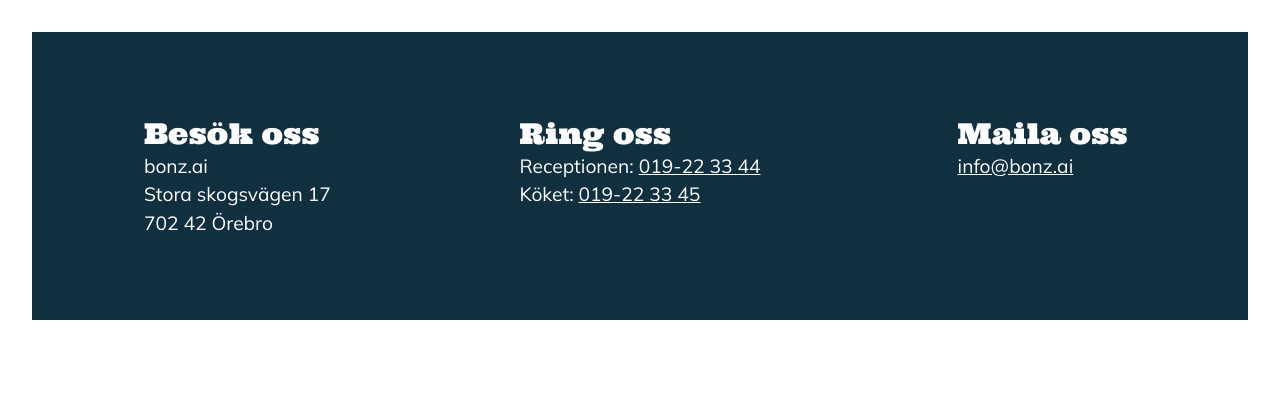
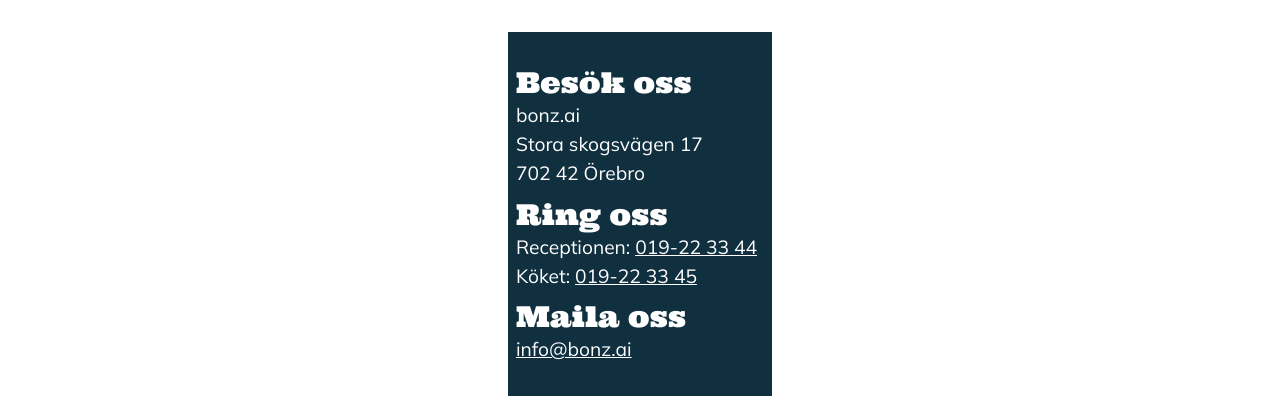
Before and after one commit to MattiasRensmo/yh_inlamning2_hotellsida, a plain HTML site: page index.html in a window 1280 px wide. Shown: the part 2288-2684 px from the top of the page. Before the commit the page ends 2608 px from the top, so only its background shows below. Drawn offline with Linux system fonts and the light colour scheme.

Commit message:
fel ta bort

```diff
--- a/index.html
+++ b/index.html
@@ -116,6 +116,7 @@
         </div>
       </aside>
       <footer class="footer">
+        <section class="footer__item-container">
           <section class="footer__item footer__item--first">
             <h2 class="footer__title">Besök oss</h2>
             <p class="footer__text">bonz.ai</p>
@@ -138,6 +139,7 @@
               <a href="mailto:info@bonz.ai" class="footer__link">info@bonz.ai</a>
             </p>
           </section>
+        </section>
       </footer>
     </div>
   </body>
--- a/style.css
+++ b/style.css
@@ -170,19 +170,23 @@
   background-color: var(--color-primary);
   color: white;
   min-height: 18rem;
+  padding: 2rem 0.5rem;
+  font-size: 1.2rem;
+  margin: 0 auto;
+}
+
+.footer__item-container {
+  flex-grow: 1;
+  width: min(1000px, 100%);
   display: grid;
   grid-template-columns: repeat(auto-fit, minmax(15.5rem, 1fr));
   justify-content: center;
   align-content: center;
 
   gap: 0.5rem;
-  padding: 2rem 0.5rem;
-  /* padding-left: clamp(2rem, 50%, 10rem); */
-
-  font-size: 1.2rem;
 }
 .footer__item {
-  margin: 0 0.5rem;
+  /* margin: 0 0.5rem; */
 }
 .footer__item--first {
   /* margin: 0 0.5rem; */
@@ -224,7 +228,7 @@
   }
 
   .footer__item {
-    margin: 0 auto;
+    margin: 0;
   }
 }
 @media (min-width: 1200px) {
```
Lines whose indentation alone changed are shown as unchanged.
